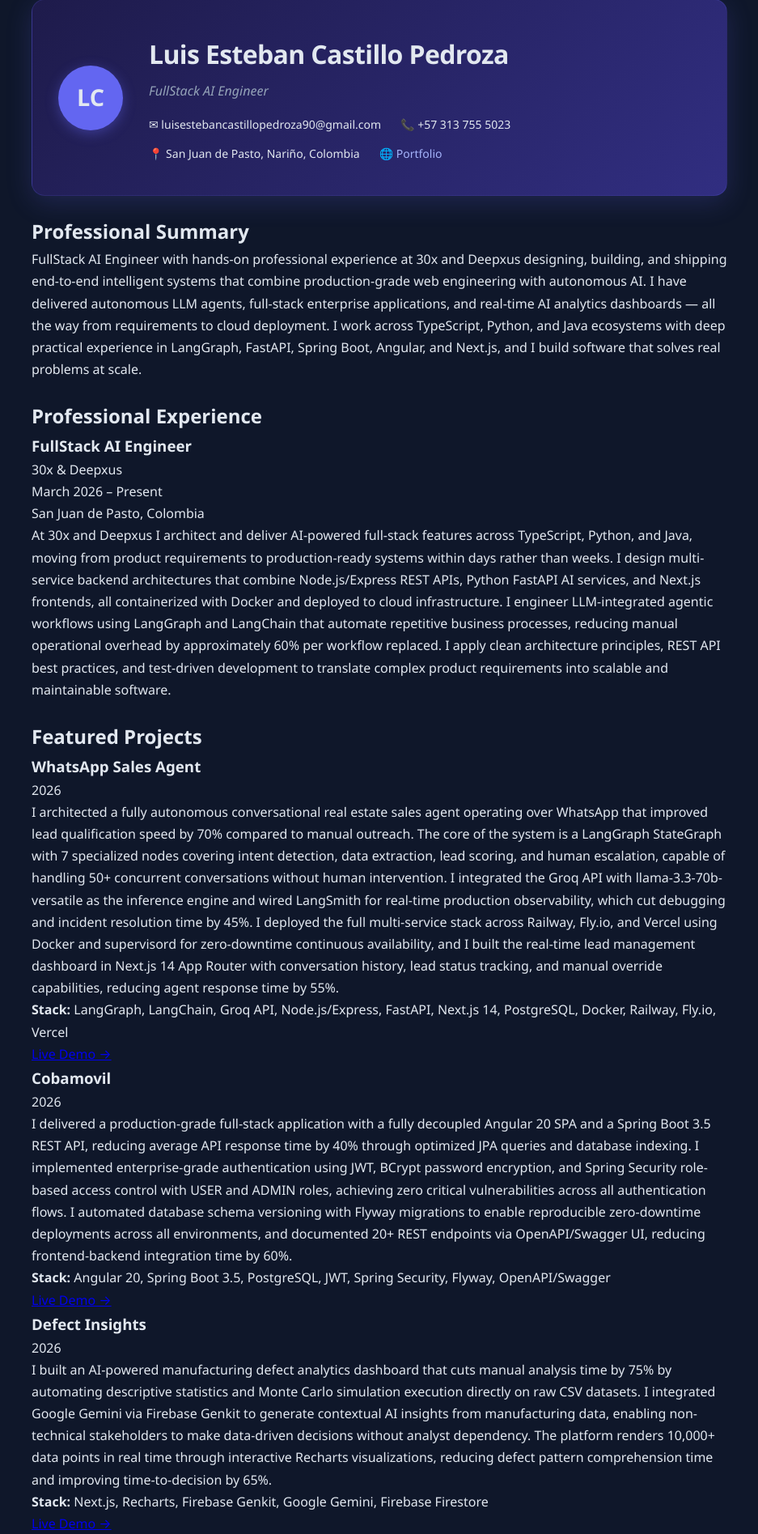
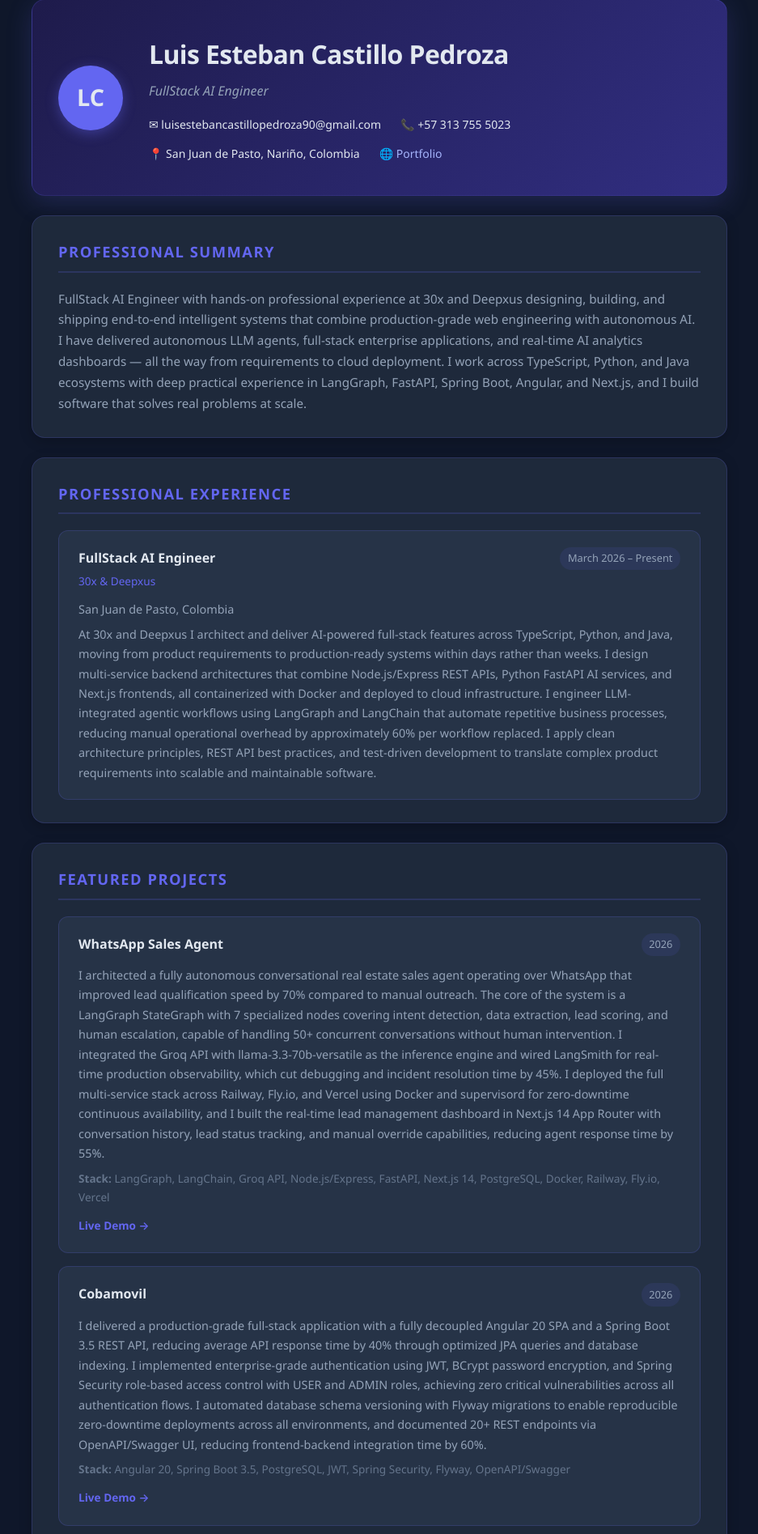
Before and after one commit to matheuruales/examen_django, a Django app: page /dev3/ in a window 1280 px wide. Shown: the part 83-1978 px from the top of the page at 81% size, without its empty margins (171-1108 px from the left). Run offline with Django 5.2, Linux system fonts and the light colour scheme.

Commit message:
feat(dev3/css): add section and card styles
Style cv-section with surface background, border and shadow.
Add uppercase section titles with primary color accent underline.
Style cv-card with hover shadow transition, period pill badge,
company label in primary color, and project link with color hover.

```diff
--- a/examen/static/dev3/css/styles.css
+++ b/examen/static/dev3/css/styles.css
@@ -101,3 +101,105 @@ body {
 .cv-header__contact a:hover {
     text-decoration: underline;
 }
+
+/* SECTIONS */
+.cv-section {
+    background: var(--surface);
+    border: 1px solid var(--border);
+    border-radius: var(--radius);
+    padding: 1.75rem 2rem;
+    box-shadow: 0 4px 16px rgba(0, 0, 0, 0.2);
+}
+
+.cv-section__title {
+    font-size: 1.15rem;
+    font-weight: 700;
+    color: var(--primary);
+    text-transform: uppercase;
+    letter-spacing: 0.08em;
+    margin-bottom: 1.25rem;
+    padding-bottom: 0.5rem;
+    border-bottom: 2px solid var(--border);
+}
+
+.cv-section > p {
+    color: var(--text-muted);
+    font-size: 0.95rem;
+}
+
+/* CARDS INSIDE SECTIONS */
+.cv-card {
+    background: var(--surface-2);
+    border: 1px solid var(--border);
+    border-radius: 0.75rem;
+    padding: 1.25rem 1.5rem;
+    margin-bottom: 1rem;
+    transition: box-shadow 0.2s;
+}
+
+.cv-card:last-child {
+    margin-bottom: 0;
+}
+
+.cv-card:hover {
+    box-shadow: 0 4px 20px rgba(99, 102, 241, 0.15);
+}
+
+.cv-card__header {
+    display: flex;
+    justify-content: space-between;
+    align-items: flex-start;
+    flex-wrap: wrap;
+    gap: 0.5rem;
+    margin-bottom: 0.75rem;
+}
+
+.cv-card__header h3 {
+    font-size: 1rem;
+    font-weight: 600;
+    color: var(--text);
+}
+
+.cv-card__company {
+    display: block;
+    font-size: 0.85rem;
+    color: var(--primary);
+    font-weight: 500;
+    margin-top: 0.15rem;
+}
+
+.cv-card__period {
+    font-size: 0.8rem;
+    color: var(--text-muted);
+    white-space: nowrap;
+    background: rgba(99, 102, 241, 0.1);
+    padding: 0.2rem 0.6rem;
+    border-radius: 999px;
+    height: fit-content;
+}
+
+.cv-card p {
+    font-size: 0.9rem;
+    color: var(--text-muted);
+    margin-top: 0.4rem;
+}
+
+.cv-card__stack {
+    font-size: 0.85rem !important;
+    color: #64748b !important;
+    margin-top: 0.5rem;
+}
+
+.cv-card__link {
+    display: inline-block;
+    margin-top: 0.75rem;
+    color: var(--primary);
+    text-decoration: none;
+    font-size: 0.85rem;
+    font-weight: 600;
+    transition: color 0.2s;
+}
+
+.cv-card__link:hover {
+    color: #818cf8;
+}
```
